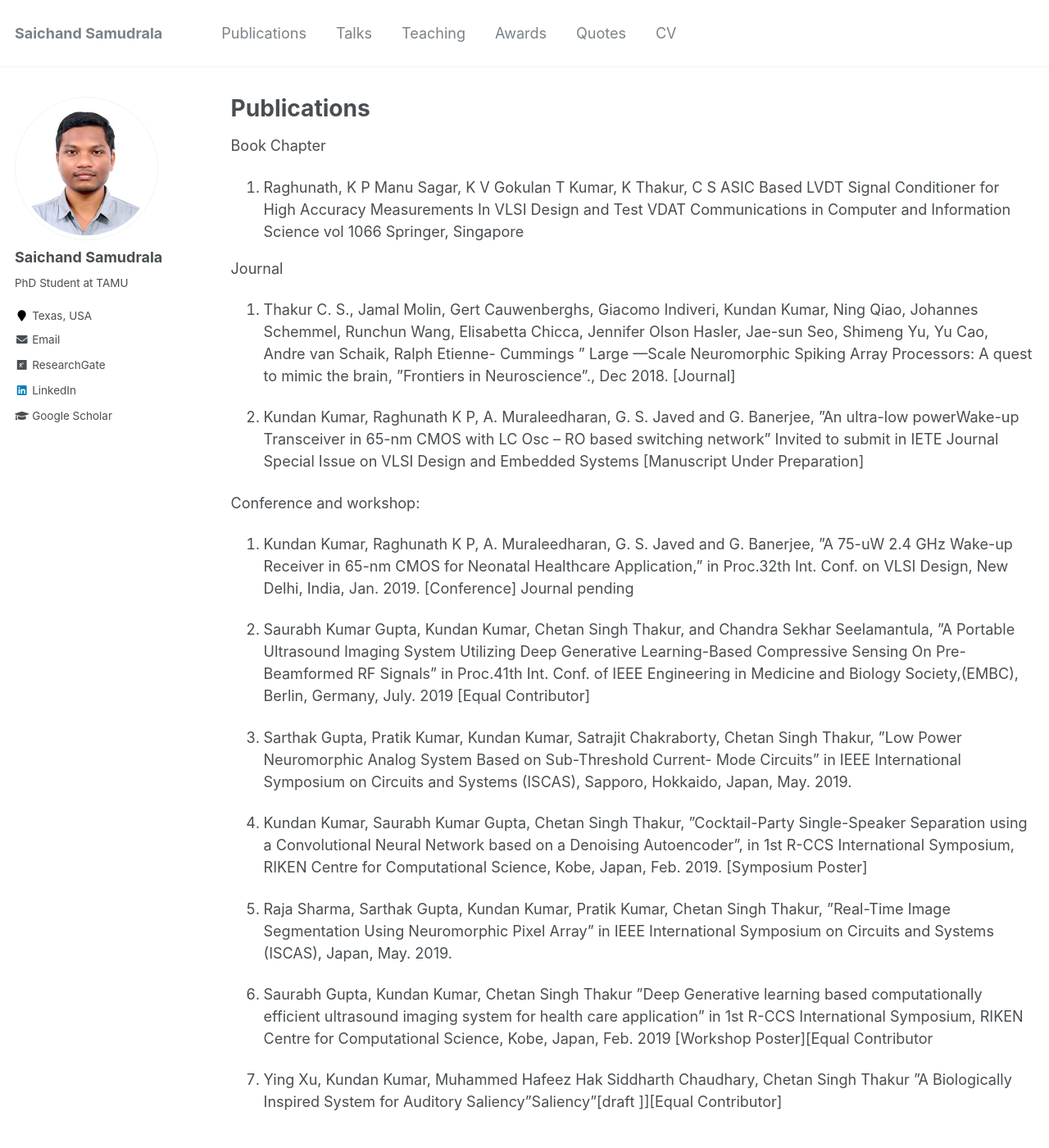
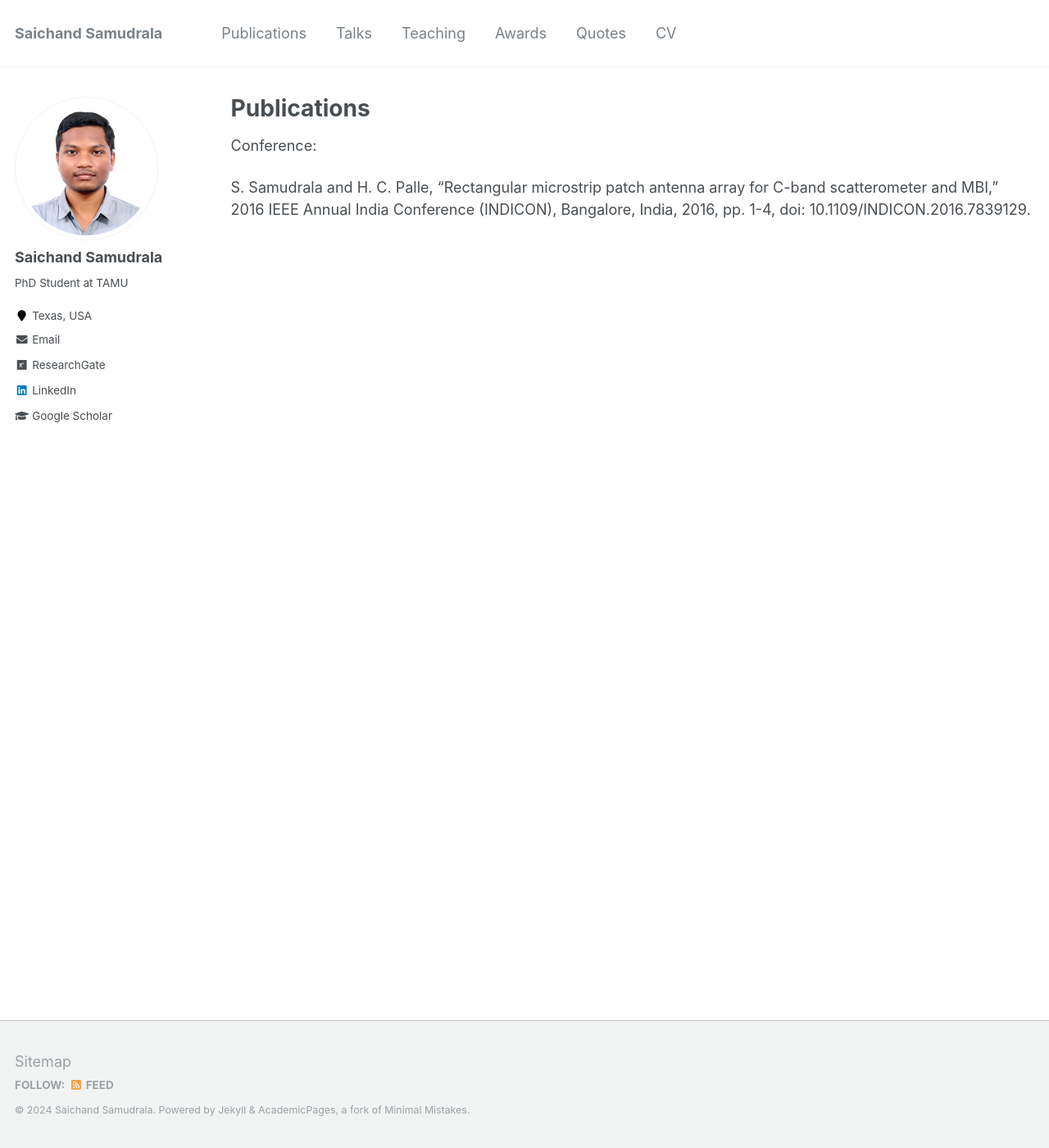
Before and after one commit to SaichandSamudrala2022/SaichandSamudrala.github.io, a Jekyll site: the page built from _pages/publications.md, in a window 1280 px wide and 1400 px high. Shown: the whole window at 82% size. Built offline with Jekyll 4.4.1, drawn with Linux system fonts in a browser that asks for light colours.

Commit message:
Updated about me CV and publications

```diff
--- a/_pages/publications.md
+++ b/_pages/publications.md
@@ -4,54 +4,7 @@ title: "Publications"
 permalink: /publications/
 author_profile: true
 ---
-Book Chapter
-1.  Raghunath, K P Manu Sagar, K V Gokulan T Kumar, K Thakur, C S ASIC Based LVDT Signal Conditioner
-for High Accuracy Measurements In VLSI Design and Test VDAT Communications in Computer and
-Information Science vol 1066 Springer, Singapore
 
-Journal
-1. Thakur C. S., Jamal Molin, Gert Cauwenberghs, Giacomo Indiveri, Kundan Kumar,
-Ning Qiao, Johannes Schemmel, Runchun Wang, Elisabetta Chicca, Jennifer
-Olson Hasler, Jae-sun Seo, Shimeng Yu, Yu Cao, Andre van Schaik, Ralph Etienne-
-Cummings ” Large —Scale Neuromorphic Spiking Array Processors: A quest to
-mimic the brain, ”Frontiers in Neuroscience”., Dec 2018. [Journal]
+Conference:
 
-2. Kundan Kumar, Raghunath K P, A. Muraleedharan, G. S. Javed and G. Banerjee,
-”An ultra-low powerWake-up Transceiver in 65-nm CMOS with LC Osc – RO based
-switching network” Invited to submit in IETE Journal Special Issue on VLSI Design
-and Embedded Systems [Manuscript Under Preparation]
-
-
-Conference and workshop:
-
-1. Kundan Kumar, Raghunath K P, A. Muraleedharan, G. S. Javed and G. Banerjee,
-”A 75-uW 2.4 GHz Wake-up Receiver in 65-nm CMOS for Neonatal Healthcare
-Application,” in Proc.32th Int. Conf. on VLSI Design, New Delhi, India, Jan. 2019.
-[Conference] Journal pending
-
-2. Saurabh Kumar Gupta, Kundan Kumar, Chetan Singh Thakur, and Chandra Sekhar
-Seelamantula, ”A Portable Ultrasound Imaging System Utilizing Deep Generative
-Learning-Based Compressive Sensing On Pre-Beamformed RF Signals” in Proc.41th
-Int. Conf. of IEEE Engineering in Medicine and Biology Society,(EMBC), Berlin,
-Germany, July. 2019 [Equal Contributor]
-
-3. Sarthak Gupta, Pratik Kumar, Kundan Kumar, Satrajit Chakraborty, Chetan Singh
-Thakur, ”Low Power Neuromorphic Analog System Based on Sub-Threshold Current-
-Mode Circuits” in IEEE International Symposium on Circuits and Systems (ISCAS),
-Sapporo, Hokkaido, Japan, May. 2019.
-
-4. Kundan Kumar, Saurabh Kumar Gupta, Chetan Singh Thakur, ”Cocktail-Party
-Single-Speaker Separation using a Convolutional Neural Network based on a Denoising
-Autoencoder”, in 1st R-CCS International Symposium, RIKEN Centre for
-Computational Science, Kobe, Japan, Feb. 2019. [Symposium Poster]
-
-5. Raja Sharma, Sarthak Gupta, Kundan Kumar, Pratik Kumar, Chetan Singh Thakur,
-”Real-Time Image Segmentation Using Neuromorphic Pixel Array” in IEEE International Symposium on Circuits and Systems (ISCAS), Japan, May. 2019.
-
-6. Saurabh Gupta, Kundan Kumar, Chetan Singh Thakur ”Deep Generative learning
-based computationally efficient ultrasound imaging system for health care application”
-in 1st R-CCS International Symposium, RIKEN Centre for Computational
-Science, Kobe, Japan, Feb. 2019 [Workshop Poster][Equal Contributor
-
-7. Ying Xu, Kundan Kumar, Muhammed Hafeez Hak Siddharth Chaudhary, Chetan Singh Thakur ”A Biologically
-Inspired System for Auditory Saliency”Saliency”[draft ]][Equal Contributor]
+S. Samudrala and H. C. Palle, "Rectangular microstrip patch antenna array for C-band scatterometer and MBI," 2016 IEEE Annual India Conference (INDICON), Bangalore, India, 2016, pp. 1-4, doi: 10.1109/INDICON.2016.7839129.
```
Also changed, not shown: _pages/about.md (+1 -2 lines), _pages/cv.md (+15 -37 lines).
